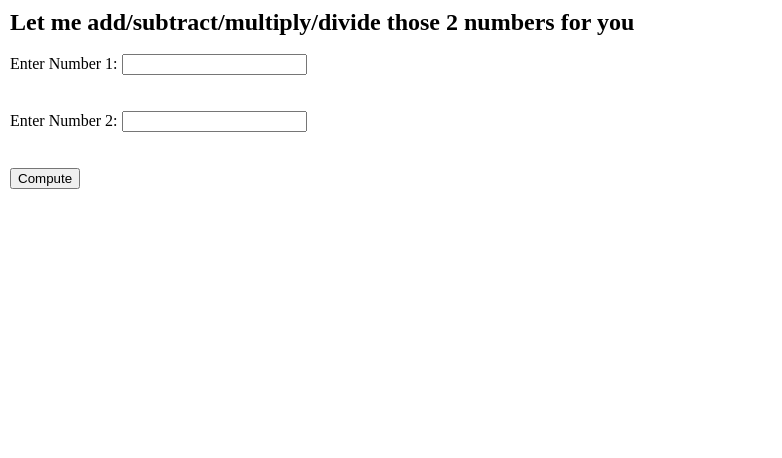
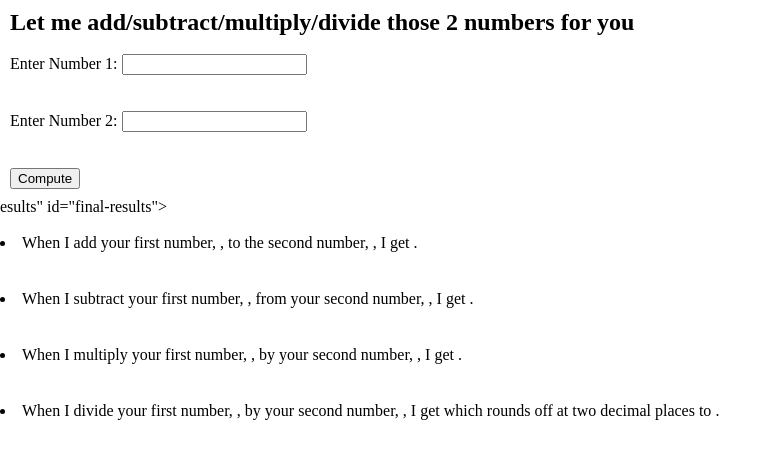
Before and after one commit to sandeepmj/calc-homework, a plain HTML site: page index.html in a window 1280 px wide. Shown: the whole page, without its empty margins (0-782 px from the left). Drawn offline with nearby package versions, Linux system fonts and the light colour scheme.

Commit message:
updated text

```diff
--- a/index.html
+++ b/index.html
@@ -39,7 +39,7 @@
         </p>
 
 
-        <div class="results" id="final-results">
+        esults" id="final-results">
         <p>
             <li>
                 When I add your first number, <span class="first-number"></span>, to the second number, <span class="second-number"></span>, I get <span id="show-sum" class="highlight"></span>.
@@ -57,7 +57,8 @@
         </p>
         <p>
             <li>
-                    When I divide your first number, <span class="first-number"></span>, by your second number, <span class="second-number"></span>, I get <span id="show-quotient" class="highlight"></span> which rounds off to <span id="show-rounded" class="highlight"></span>.
+                When I divide your first number, <span class="first-number"></span>, by your second number, <span class="second-number"></span>, I get <span id="show-quotient" class="highlight"></span> which rounds off at two decimal places to <span id="show-rounded"
+                    class="highlight"></span>.
             </li>
         </p>
         </div>
```
Lines whose indentation alone changed are shown as unchanged.
